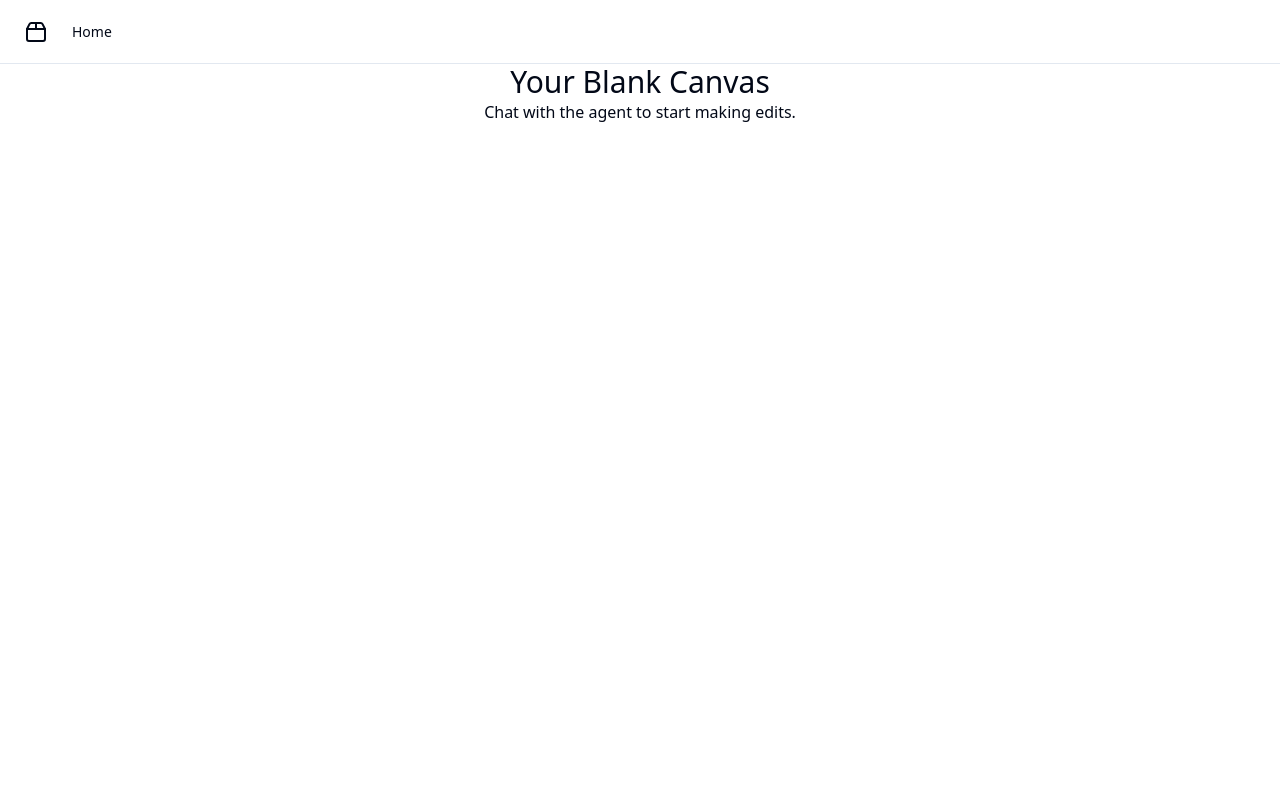
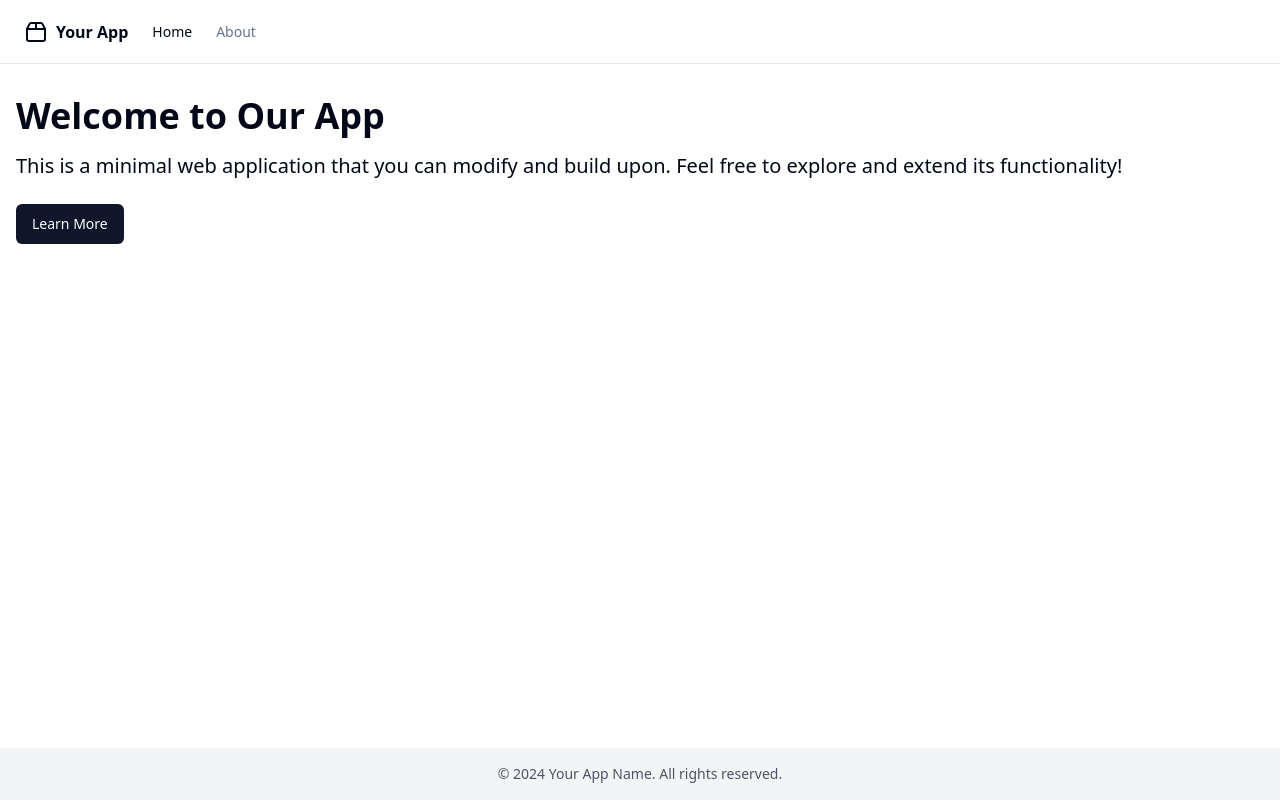
Before and after one commit to GPT-Engineer-App/blank-slate-builder, a React (Vite) app: page / in a window 1280 px wide. Built offline with nearby package versions, Linux system fonts and the light colour scheme.

Commit message:
Create bare-bones web application structure

```diff
--- /dev/null
+++ b/src/components/Footer.jsx
@@ -0,0 +1,11 @@
+const Footer = () => {
+  return (
+    <footer className="bg-gray-100 py-4">
+      <div className="container mx-auto px-4 text-center text-sm text-gray-600">
+        © {new Date().getFullYear()} Your App Name. All rights reserved.
+      </div>
+    </footer>
+  );
+};
+
+export default Footer;
--- a/src/layouts/navbar/_components/DesktopNavbar.jsx
+++ b/src/layouts/navbar/_components/DesktopNavbar.jsx
@@ -8,7 +8,7 @@ export const DesktopNavbar = ({ navItems }) => (
       className="flex items-center gap-2 text-lg font-semibold md:text-base"
     >
       <Package2 className="h-6 w-6" />
-      <span className="sr-only">Acme Inc</span>
+      <span>Your App</span>
     </NavItem>
     {navItems.map((item) => (
       <NavItem key={item.to} to={item.to}>
--- a/src/layouts/navbar/_components/MobileSheet.jsx
+++ b/src/layouts/navbar/_components/MobileSheet.jsx
@@ -18,7 +18,7 @@ export const MobileSheet = ({ navItems }) => (
           className="flex items-center gap-2 text-lg font-semibold"
         >
           <Package2 className="h-6 w-6" />
-          <span className="sr-only">Acme Inc</span>
+          <span>Your App</span>
         </NavItem>
         {navItems.map((item) => (
           <NavItem key={item.to} to={item.to}>
--- a/src/layouts/navbar/index.jsx
+++ b/src/layouts/navbar/index.jsx
@@ -2,6 +2,7 @@ import { navItems } from "@/nav-items";
 import { Outlet } from "react-router-dom";
 import { DesktopNavbar } from "./_components/DesktopNavbar";
 import { MobileSheet } from "./_components/MobileSheet";
+import Footer from "@/components/Footer";
 
 const Layout = () => {
   return (
@@ -13,6 +14,7 @@ const Layout = () => {
       <main className="flex-grow overflow-auto">
         <Outlet />
       </main>
+      <Footer />
     </div>
   );
 };
--- a/src/nav-items.jsx
+++ b/src/nav-items.jsx
@@ -1,9 +1,7 @@
-import { Home } from "lucide-react";
+import { Home, Info } from "lucide-react";
 import Index from "./pages/Index.jsx";
+import About from "./pages/About.jsx";
 
-/**
- * Central place for defining the navigation items. Used for navigation components and routing.
- */
 export const navItems = [
   {
     title: "Home",
@@ -11,4 +9,10 @@ export const navItems = [
     icon: <Home className="h-4 w-4" />,
     page: <Index />,
   },
+  {
+    title: "About",
+    to: "/about",
+    icon: <Info className="h-4 w-4" />,
+    page: <About />,
+  },
 ];
--- /dev/null
+++ b/src/pages/About.jsx
@@ -0,0 +1,13 @@
+const About = () => {
+  return (
+    <div className="container mx-auto px-4 py-8">
+      <h1 className="text-3xl font-bold mb-4">About Our App</h1>
+      <p className="mb-4">
+        This is a placeholder page for future content. You can modify this page
+        to add more information about your application.
+      </p>
+    </div>
+  );
+};
+
+export default About;
--- a/src/pages/Index.jsx
+++ b/src/pages/Index.jsx
@@ -1,10 +1,17 @@
-// Update this page (the content is just a fallback if you fail to update the page)
+import { Button } from "@/components/ui/button";
+import { Link } from "react-router-dom";
 
 const Index = () => {
   return (
-    <div className="text-center">
-      <h1 className="text-3xl">Your Blank Canvas</h1>
-      <p>Chat with the agent to start making edits.</p>
+    <div className="container mx-auto px-4 py-8">
+      <h1 className="text-4xl font-bold mb-4">Welcome to Our App</h1>
+      <p className="text-xl mb-6">
+        This is a minimal web application that you can modify and build upon.
+        Feel free to explore and extend its functionality!
+      </p>
+      <Button asChild>
+        <Link to="/about">Learn More</Link>
+      </Button>
     </div>
   );
 };
```
